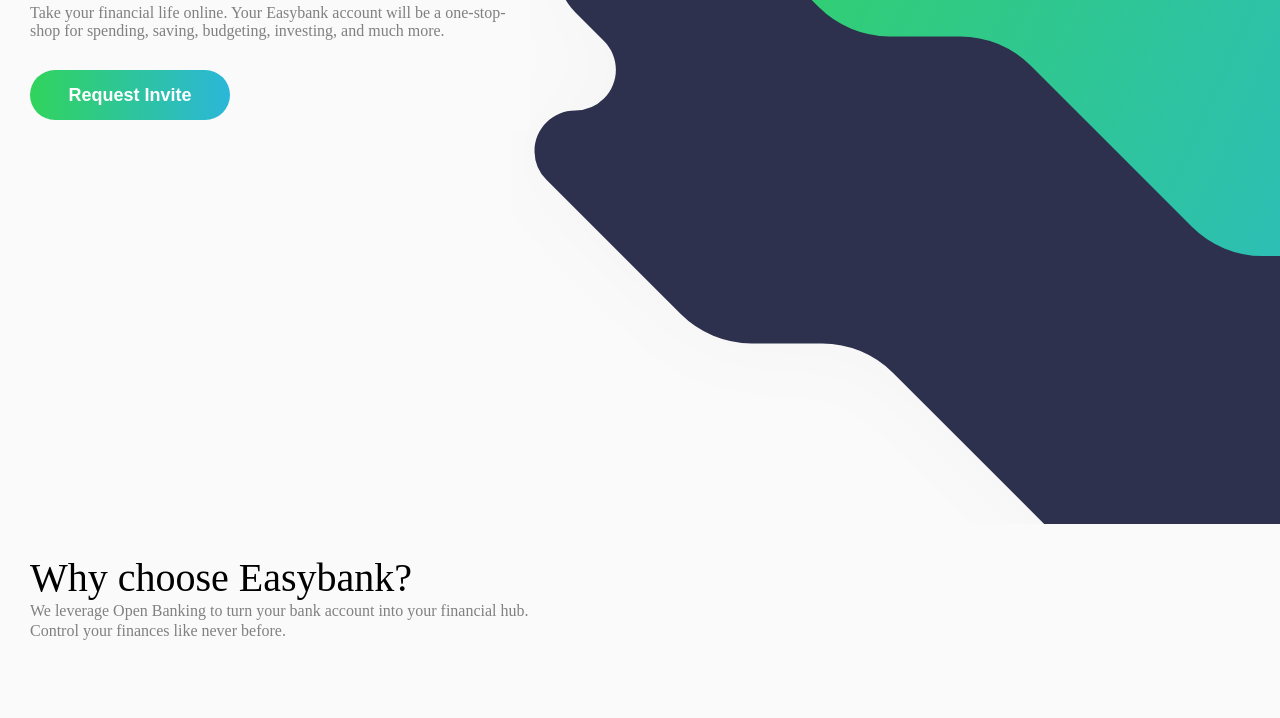
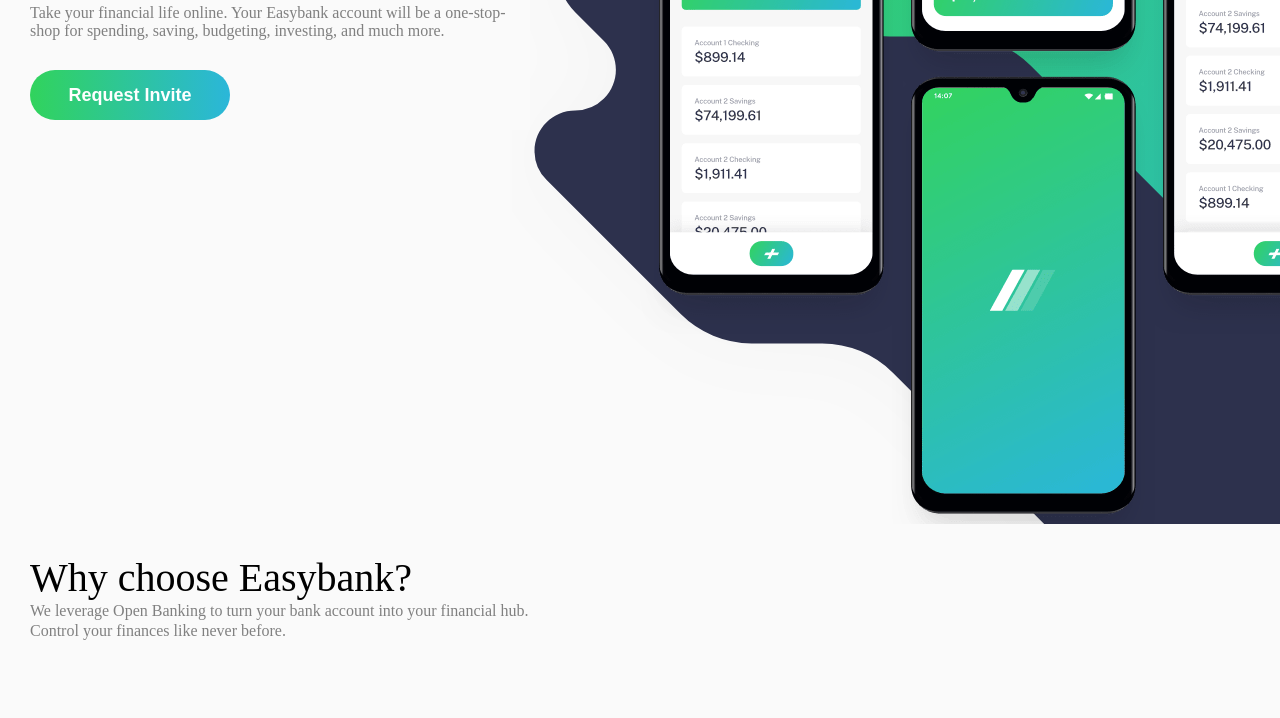
Before and after one commit to ahmad899/easy-bank, a plain HTML site: page index.html in a window 1280 px wide. Shown: the part 356-1074 px from the top of the page. Drawn offline with Linux system fonts and the light colour scheme; a web font is replaced by a local one.

Commit message:
Update style.css

```diff
--- a/style.css
+++ b/style.css
@@ -115,7 +115,7 @@
 }
 
 .bg2-image {
-    background-image: url("image-mockups.png");
+    background-image: url("images/image-mockups.png");
     height: 800px;
     position: relative;
     z-index: 1;
```
